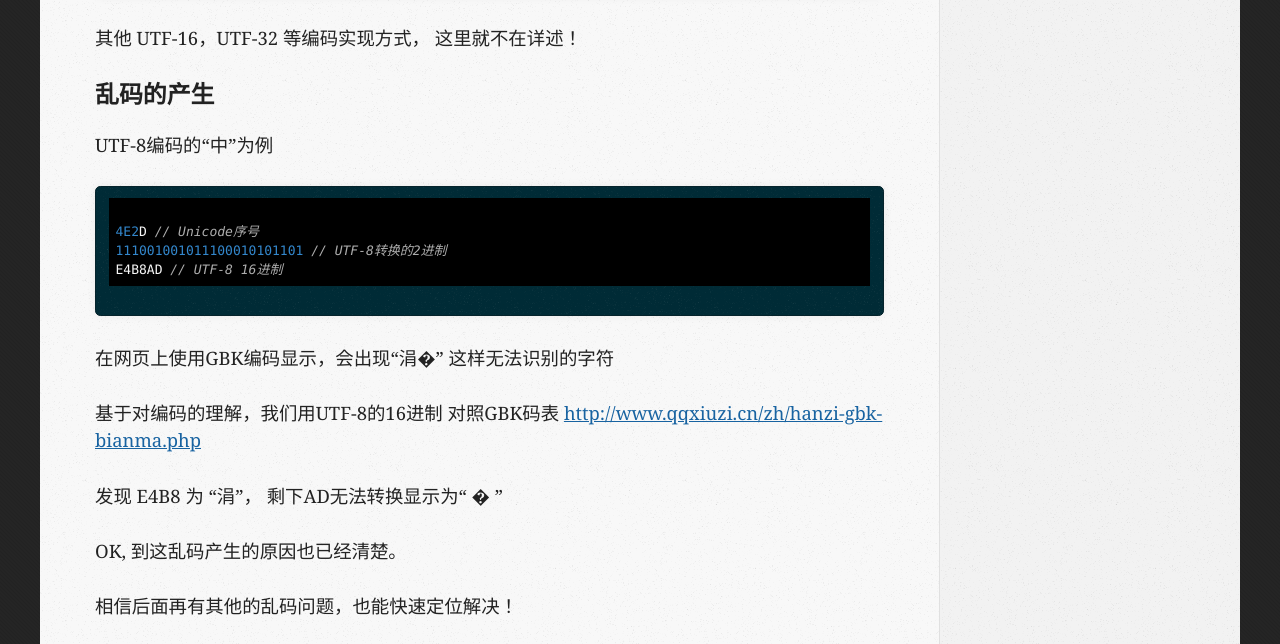
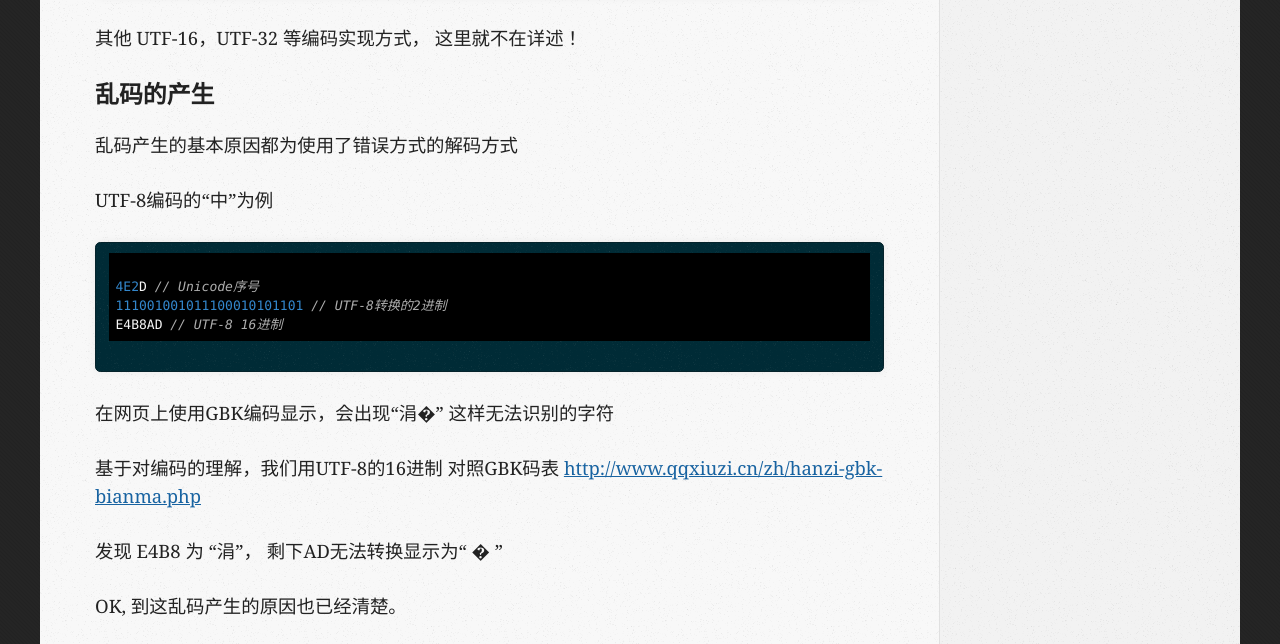
Before and after one commit to isno/isno.github.io, a plain HTML site: page entity/character.html in a window 1280 px wide. Shown: the part 2622-3266 px from the top of the page. Drawn offline with Linux system fonts and the light colour scheme; a script that the page names is missing.

Commit message:
add charset article

```diff
--- a/entity/character.html
+++ b/entity/character.html
@@ -88,6 +88,7 @@
 </pre></p>
 <p>其他 UTF-16，UTF-32 等编码实现方式， 这里就不在详述！</p>
 <h3>乱码的产生</h3>
+<p>乱码产生的基本原因都为使用了错误方式的解码方式</p>
 <p>UTF-8编码的“中”为例
 <pre><code class="go">
 4E2D // Unicode序号
```
